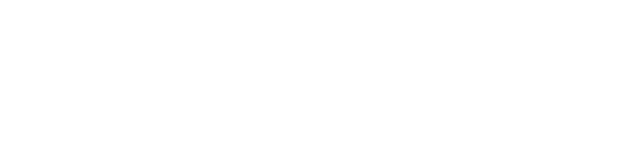
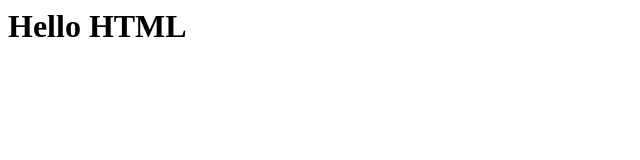
Before and after one commit to BunningVa/learning-git, a plain HTML site: page index.html in a window 1280 px wide. Shown: the whole page, without its empty margins (0-640 px from the left). Drawn offline with Linux system fonts and the light colour scheme.

Commit message:
Add h1 tag

```diff
--- a/index.html
+++ b/index.html
@@ -1,4 +1,9 @@
 <html>
+<head>
 
+</head>
+<body>
+	<h1>Hello HTML</h1>
+</body>
 
 </html>
```
